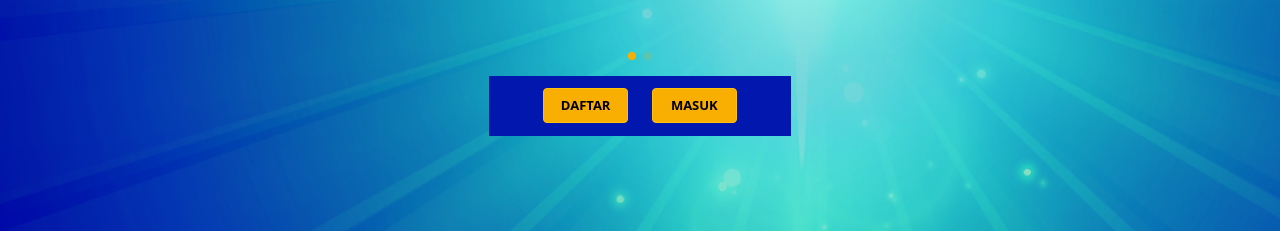
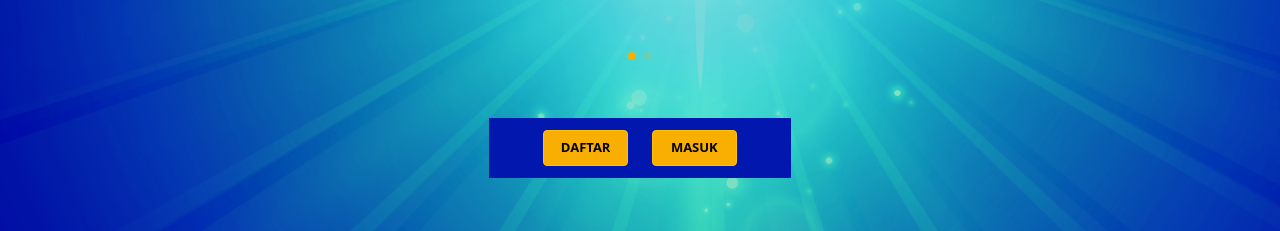
Before and after one commit to maslow123/jotun-client, a React (Create React App) app: page / in a window 1280 px wide. Shown: the part 462-693 px from the top of the page. Built offline with nearby package versions, Linux system fonts and the light colour scheme.

Commit message:
rspsv landing page

```diff
--- a/src/style.css
+++ b/src/style.css
@@ -94,19 +94,18 @@ body{
     max-height:900px !important;
   }
   .fixed-bottom {
-   position:relative !important;
+   position:fixed !important;
   }
 
 }
 @media only screen and (min-width: 390px) {
   .y{
-    height:800px !important;
-    max-height:800px !important;
-    overflow-y: hidden !important;
+    height:700px !important;
+    max-height:700px !important;
   }
   .fixed-bottom {
-    position:relative !important;
-    overflow-y: hidden !important;
+    position:fixed !important;
+    bottom:160px !important;
   }
 
 }
@@ -114,11 +113,10 @@ body{
   .y{
     height:750px !important;
     max-height:750px !important;
-    overflow-y: hidden !important;
   }
   .fixed-bottom {
-    position:relative !important;
-    overflow-y: hidden !important;
+    position:fixed !important;
+    bottom:100px !important;
   }
 
 }
```
